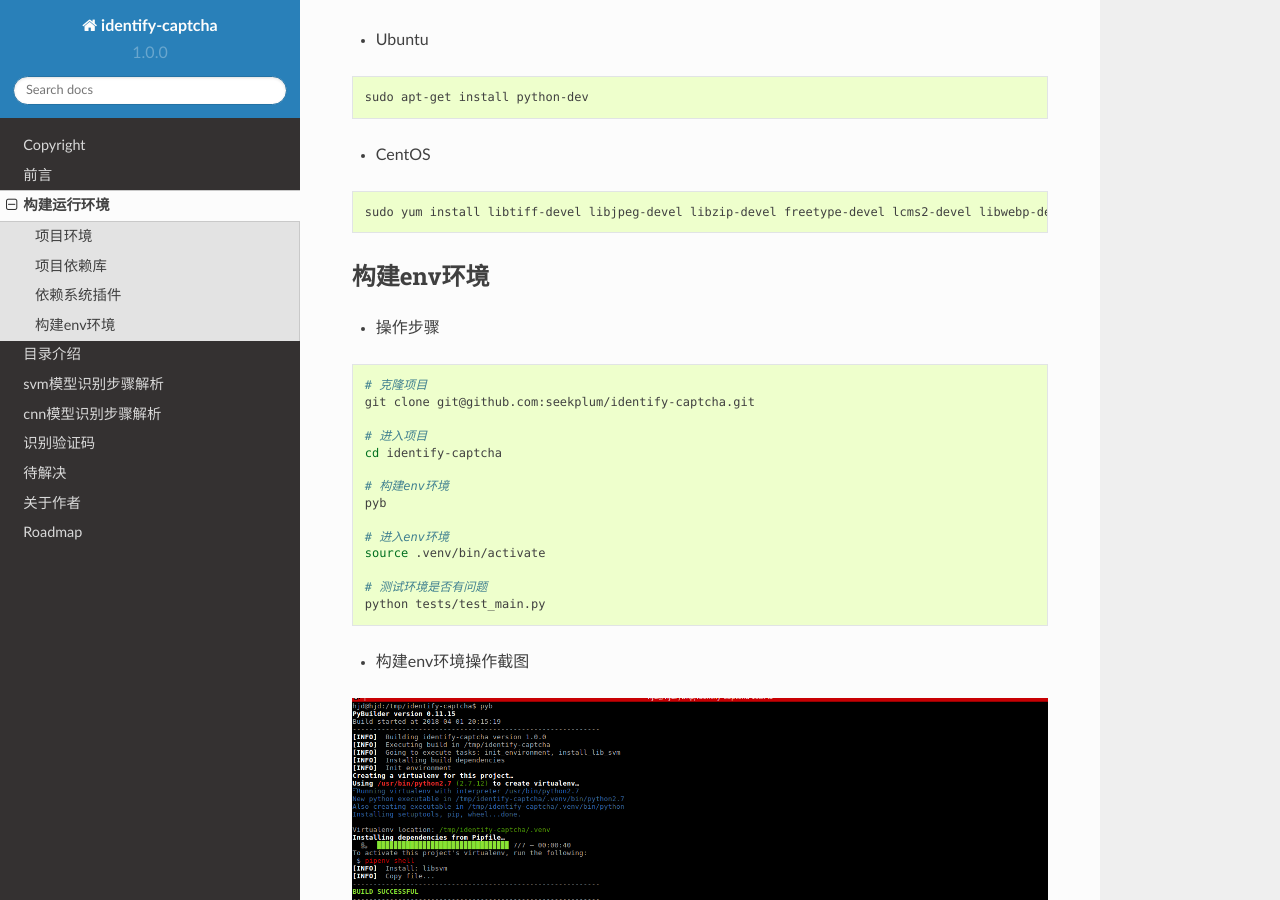
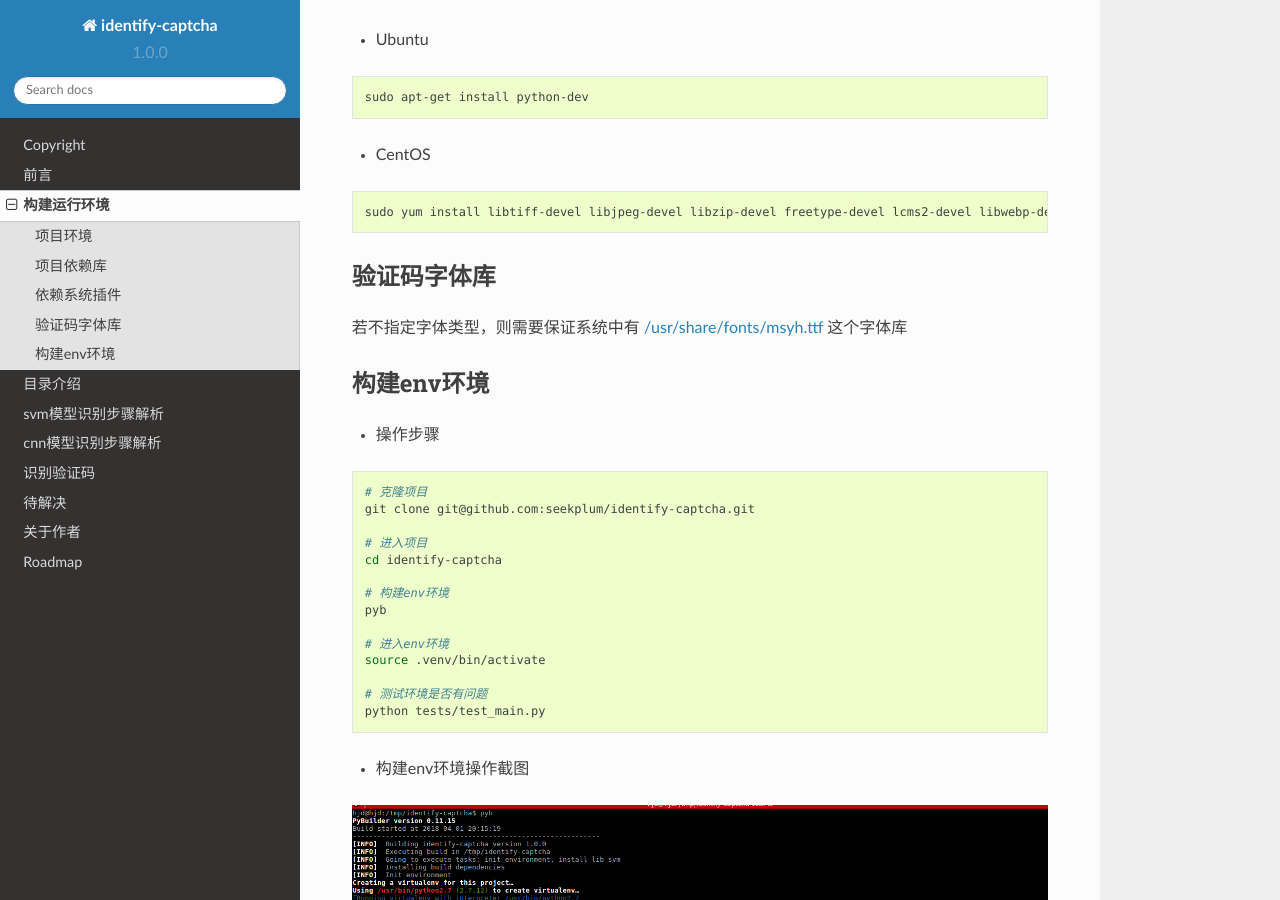
Before and after one commit to seekplum/identify-captcha, a Sphinx documentation site: the page built from docs/source/chapters/1_environment.rst, in a window 1280 px wide and 900 px high, scrolled down 509 px. Built offline with Sphinx 7.4.7 and the Read the Docs theme 2.0.0, drawn with Linux system fonts in a browser that asks for light colours.

Commit message:
更新文档中测试图片

```diff
--- a/docs/source/chapters/1_environment.rst
+++ b/docs/source/chapters/1_environment.rst
@@ -32,6 +32,11 @@ Pillow 依赖一些系统组件,需要先进行安装
     sudo yum install libtiff-devel libjpeg-devel libzip-devel freetype-devel lcms2-devel libwebp-devel tcl-devel tk-devel
 
 -----------
+验证码字体库
+-----------
+若不指定字体类型，则需要保证系统中有 `/usr/share/fonts/msyh.ttf <https://github.com/seekplum/generate_captcha/blob/master/generate_captcha/msyh.ttf>`_ 这个字体库
+
+-----------
 构建env环境
 -----------
 * 操作步骤
--- a/docs/source/chapters/5_identify.rst
+++ b/docs/source/chapters/5_identify.rst
@@ -20,6 +20,7 @@ svm识别流程
 cnn识别流程
 -----------
 通过 ``identify_cnn.py`` 把下列识别流程串联起来
+
 * 获取要识别的验证码图片
 * 二值化处理图片
 * 通过训练模型预测验证码内容
--- a/docs/source/preface.rst
+++ b/docs/source/preface.rst
@@ -26,3 +26,5 @@ https://github.com/seekplum/identify-captcha
 `字符型图片验证码识别完整过程及Python实现 <https://www.cnblogs.com/beer/p/5672678.html>`_
 
 `Python验证码识别 <http://www.cnblogs.com/qqandfqr/p/7866650.html>`_
+
+`TensorFlow练习20: 使用深度学习破解字符验证码 – WTF Daily Blog <http://blog.topspeedsnail.com/archives/10858>`_
```
Also changed, not shown: docs/source/_static/images/test-main.png (added), 1 other file.
